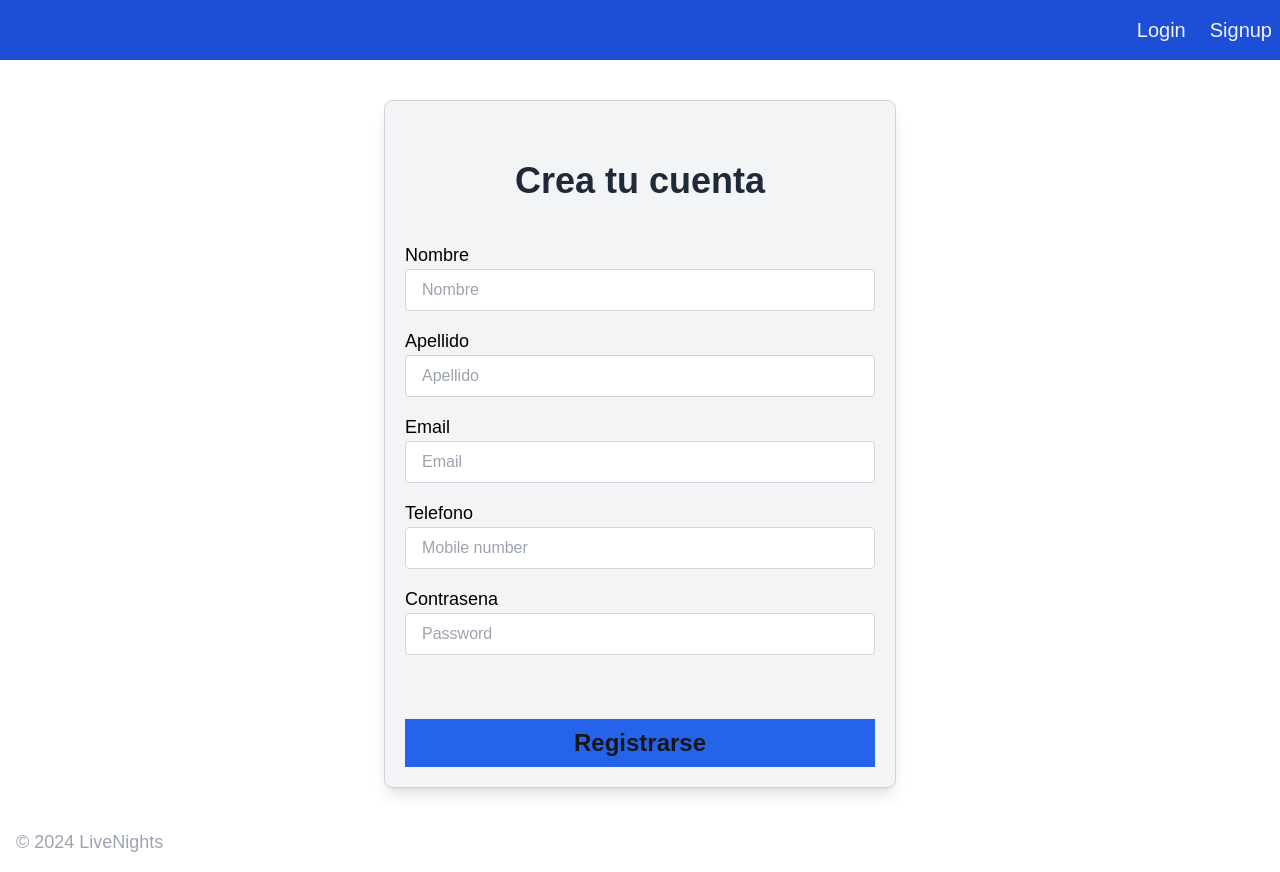
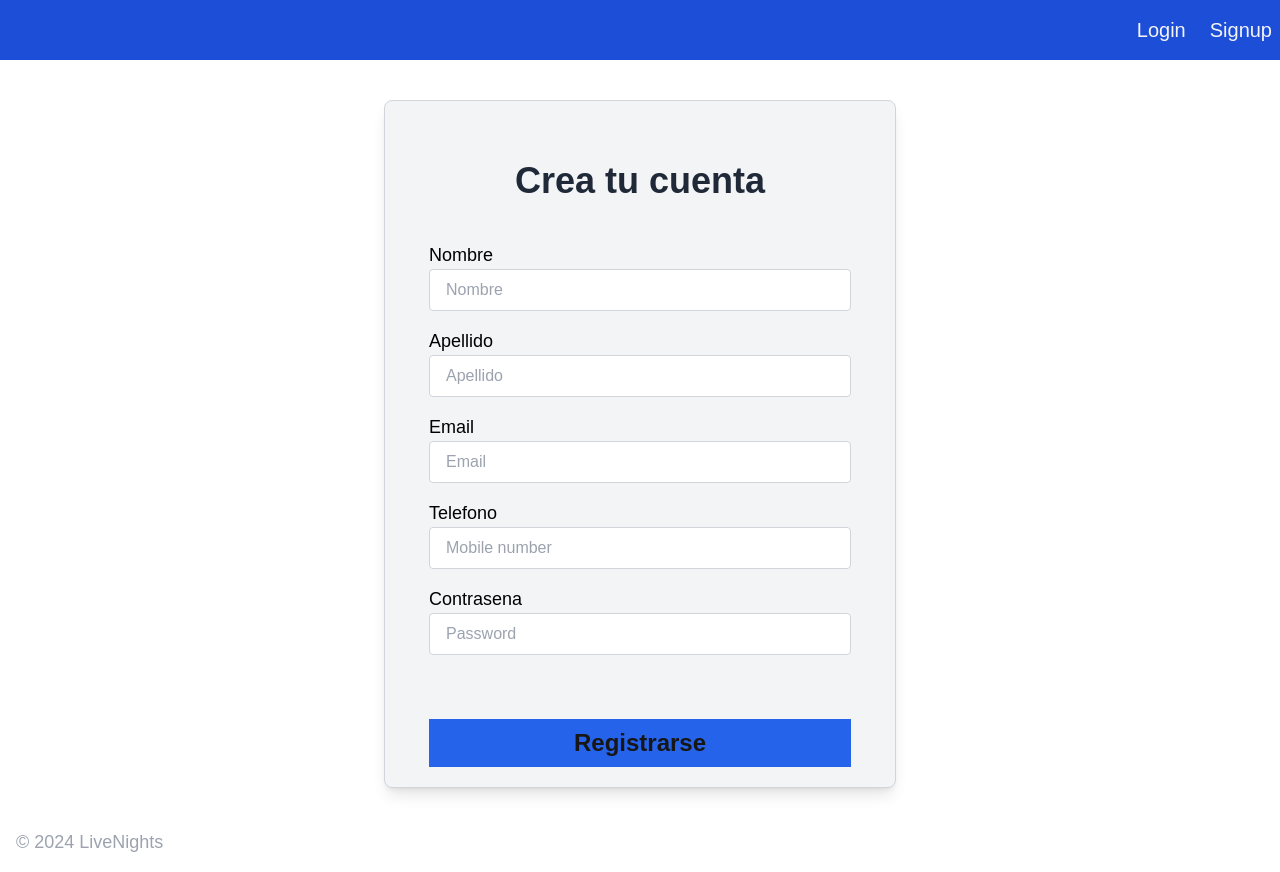
Before and after one commit to emaforlin/livenights-project, a Next.js app: page /signup in a window 1280 px wide. Built offline with nearby package versions, Linux system fonts and the light colour scheme.

Commit message:
adds more horizontal margin to the form

```diff
--- a/components/SignupForm.tsx
+++ b/components/SignupForm.tsx
@@ -11,7 +11,7 @@ const SignupForm = () => {
   console.log("err:" + errors);
 
   return (
-    <form onSubmit={onSubmit}>
+    <form onSubmit={onSubmit} className="mx-6">
       <div className="mt-4">
         <label htmlFor="firstname" className="text-black text-lg">Nombre</label>
         <input type="text" id="firstname" placeholder="Nombre"
```
